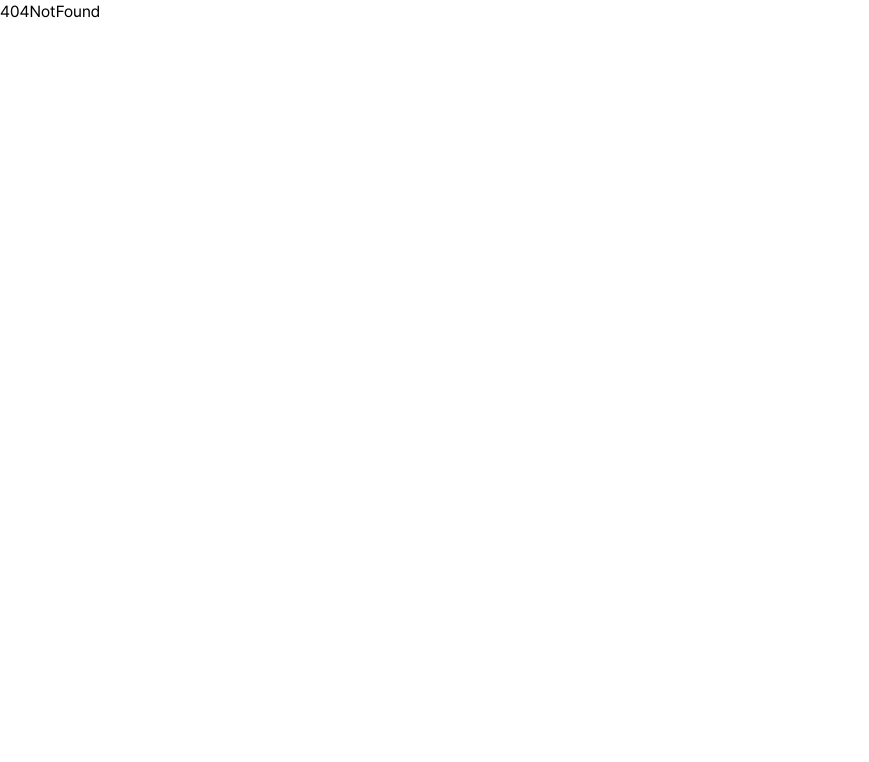
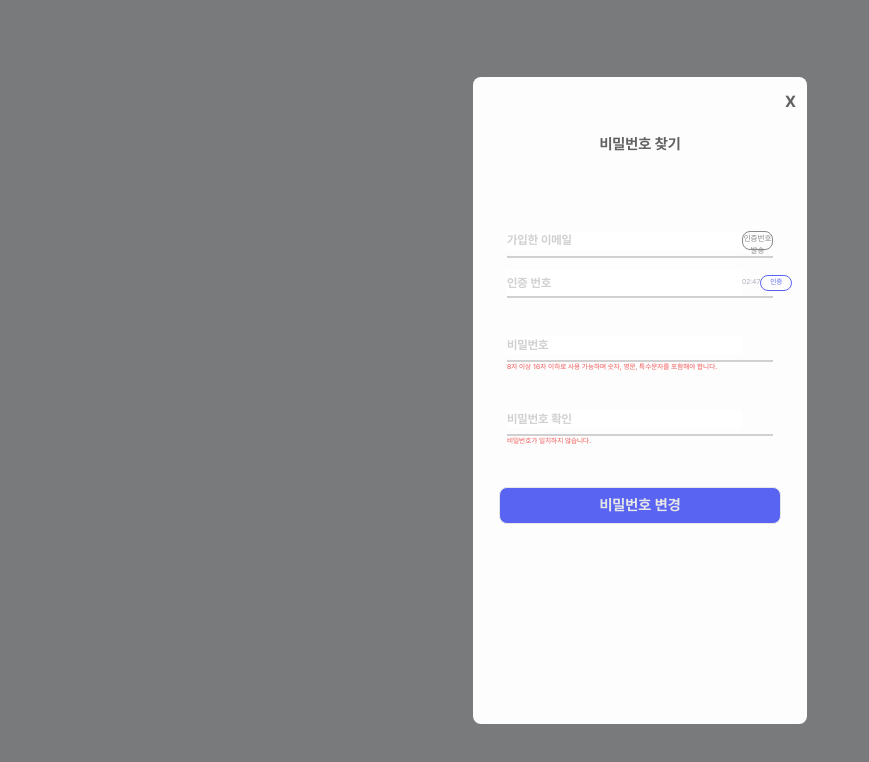
Before and after one commit to jeongjiyeon315/doto_front_deploy, a React (Vite) app: page /sign/findpw in a window 1280 px wide. Before the commit this address had no page. Shown: the top 762 px of the page, without its empty margins (0-869 px from the left). Built offline with nearby package versions, Linux system fonts and the light colour scheme.

Commit message:
Update Project

```diff
--- a/src/modal/FindPw.tsx
+++ b/src/modal/FindPw.tsx
@@ -1,7 +1,62 @@
-import React from 'react';
+const FindPw = () => {
+  return (
+    <div className="flex items-center justify-center w-screen h-screen bg-Dark_Layout-100 bg-opacity-60">
+      <div className="relative flex flex-col items-center w-[20.875rem] h-[40.4375rem] bg-Light_Layout-400 border-none rounded-lg rounded-15">
+        <button className="absolute top-[0.8125rem] right-[0.4375rem] w-[1.1875rem] h-[1.1875rem] font-pre font-bold text-center text-Light_Text_Name">
+          X
+        </button>
+        <h1 className="mt-[3.5rem] text-center font-pre font-bold text-Light_Text_Name text-[15px] w-[20.875rem] h-[2.125rem]">
+          비밀번호 찾기
+        </h1>
+        <div className="mt-[4rem] w-[16.625rem] flex justify-between">
+          <input
+            className="font-bold font-pre text-Light_Text_Name placeholder-Dark_Text_Contents text-[12px]"
+            placeholder="가입한 이메일"
+          />
+          <button className="w-[4.4375rem] h-[1.1875rem] text-Light_Text_AboutMe font-pre border border-1 border-Light_Text_AboutMe rounded-lg rounded-20 text-[8px]">
+            인증번호 발송
+          </button>
+        </div>
+        <div className="w-[16.625rem] h-[0rem] mt-[0.375rem] border border-1 border-Dark_Text_Contents" />
+        <div className="w-[16.625rem] flex justify-between mt-[0.75rem] ">
+          <input
+            className="font-bold font-pre text-Light_Text_Name placeholder-Dark_Text_Contents text-[12px]"
+            placeholder="인증 번호"
+          />
+          <div className="w-[3.625rem] h-[1.625rem] flex items-center justify-between">
+            <span className=" font-pre text-[7px] text-Dark_Text_AboutMe">02:47</span>
+            <button className="w-[2rem] h-[1rem] text-Button font-pre border border-1 border-Button rounded-lg rounded-20 text-[7px]">
+              인증
+            </button>
+          </div>
+        </div>
+        <div className="w-[16.625rem] h-[0rem] border border-1 border-Dark_Text_Contents"></div>
 
-const FindPw = () => {
-  return <div></div>;
+        <div className="w-[16.625rem] mt-[2.375rem] flex justify-between">
+          <input
+            className="font-bold font-pre text-Light_Text_Name placeholder-Dark_Text_Contents text-[12px]"
+            placeholder="비밀번호"
+          />
+        </div>
+        <div className="w-[16.625rem] h-[0rem] mt-[0.375rem] border border-1 border-Dark_Text_Contents" />
+        <div className="w-[16.625rem] font-pre text-[7px] text-error">
+          8자 이상 16자 이하로 사용 가능하며 숫자, 영문, 특수문자를 포함해야 합니다.
+        </div>
+
+        <div className="w-[16.625rem] mt-[2.375rem] flex justify-between">
+          <input
+            className="font-bold font-pre text-Light_Text_Name placeholder-Dark_Text_Contents text-[12px]"
+            placeholder="비밀번호 확인"
+          />
+        </div>
+        <div className="w-[16.625rem] h-[0rem] mt-[0.375rem] border border-1 border-Dark_Text_Contents" />
+        <div className="w-[16.625rem] font-pre text-[7px] text-error">비밀번호가 일치하지 않습니다.</div>
+        <button className="mt-[2.5rem] w-[17.625rem] h-[2.3125rem] bg-Button font-pre font-bold text-Light_Layout-100 text-[15px] border rounded-lg rounded-10">
+          비밀번호 변경
+        </button>
+      </div>
+    </div>
+  );
 };
 
 export default FindPw;
--- a/src/modal/SignUp.tsx
+++ b/src/modal/SignUp.tsx
@@ -60,7 +60,7 @@ const SignUp = () => {
         <div className="w-[16.625rem] h-[0rem] mt-[0.375rem] border border-1 border-Dark_Text_Contents" />
         <div className="w-[16.625rem] font-pre text-[7px] text-error">비밀번호가 일치하지 않습니다.</div>
         <button className="mt-[2.5rem] w-[17.625rem] h-[2.3125rem] bg-Button font-pre font-bold text-Light_Layout-100 text-[15px] border rounded-lg rounded-10">
-          로그인
+          회원가입
         </button>
       </div>
     </div>
--- a/src/router/Router.tsx
+++ b/src/router/Router.tsx
@@ -14,6 +14,8 @@ import InventoryPage from '@/pages/store/InventoryPage';
 import ShopPage from '@/pages/store/ShopPage';
 import SignIn from '@pages/sign/SignIn';
 import SignUp from '@/modal/SignUp';
+import FindPw from '@/modal/FindPw';
+
 import { RouterProvider, createBrowserRouter, RouteObject, Navigate } from 'react-router-dom';
 
 const Router = () => {
@@ -24,6 +26,7 @@ const Router = () => {
         { path: '', element: <Navigate to="signup" /> },
         { path: 'signin', element: <SignIn /> },
         { path: 'signup', element: <SignUp /> },
+        { path: 'findpw', element: <FindPw /> },
       ],
     },
     {
```
